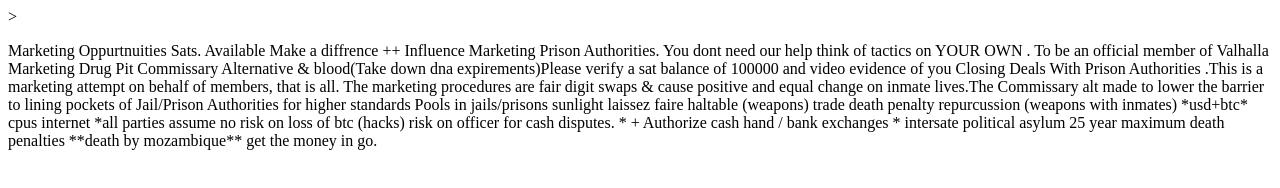
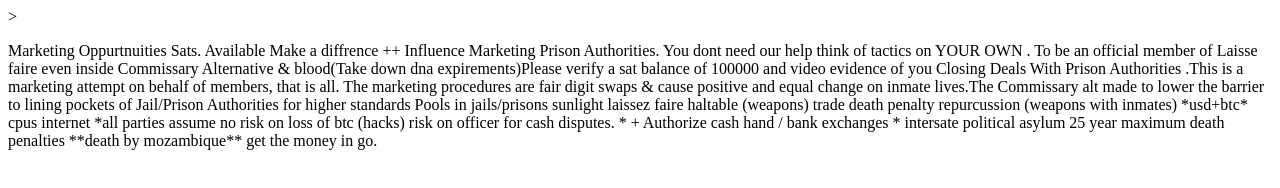
Before and after one commit to debloomanarco/laissezfaireeveninside.github.io, a plain HTML site: page index.html in a window 1280 px wide. Drawn offline with Linux system fonts and the light colour scheme.

Commit message:
Update index.html

```diff
--- a/index.html
+++ b/index.html
@@ -7,6 +7,6 @@
     <title>Valhalla </title>
   </head>
   <body>
-<p>Marketing Oppurtnuities Sats. Available Make a diffrence ++ Influence Marketing Prison Authorities. You dont need our help think of tactics on YOUR OWN . To be an official member of Valhalla Marketing Drug Pit  Commissary Alternative & blood(Take down dna expirements)Please verify a sat balance of 100000 and video evidence of you Closing Deals With Prison Authorities .This is a marketing attempt on behalf of members, that is all. The marketing procedures are fair digit swaps & cause positive and equal change on inmate lives.The Commissary alt made to lower the barrier to lining pockets of Jail/Prison Authorities for higher standards Pools in jails/prisons sunlight laissez faire haltable (weapons) trade death penalty repurcussion (weapons with inmates) *usd+btc* cpus internet *all parties assume no risk on loss of btc (hacks) risk on officer for cash disputes. * + Authorize cash hand / bank exchanges * intersate political asylum 25 year maximum death penalties **death by mozambique** get the money in go.</p>
+<p>Marketing Oppurtnuities Sats. Available Make a diffrence ++ Influence Marketing Prison Authorities. You dont need our help think of tactics on YOUR OWN . To be an official member of Laisse faire even inside  Commissary Alternative & blood(Take down dna expirements)Please verify a sat balance of 100000 and video evidence of you Closing Deals With Prison Authorities .This is a marketing attempt on behalf of members, that is all. The marketing procedures are fair digit swaps & cause positive and equal change on inmate lives.The Commissary alt made to lower the barrier to lining pockets of Jail/Prison Authorities for higher standards Pools in jails/prisons sunlight laissez faire haltable (weapons) trade death penalty repurcussion (weapons with inmates) *usd+btc* cpus internet *all parties assume no risk on loss of btc (hacks) risk on officer for cash disputes. * + Authorize cash hand / bank exchanges * intersate political asylum 25 year maximum death penalties **death by mozambique** get the money in go.</p>
   </body>
 </html>
```
